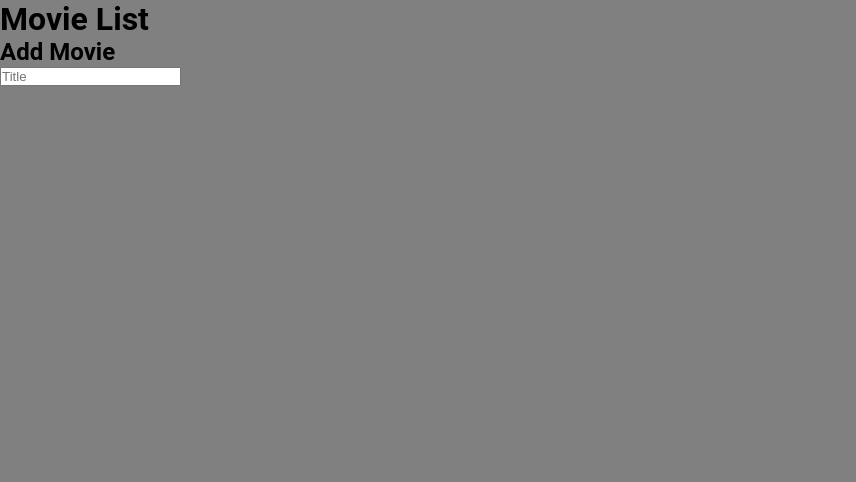
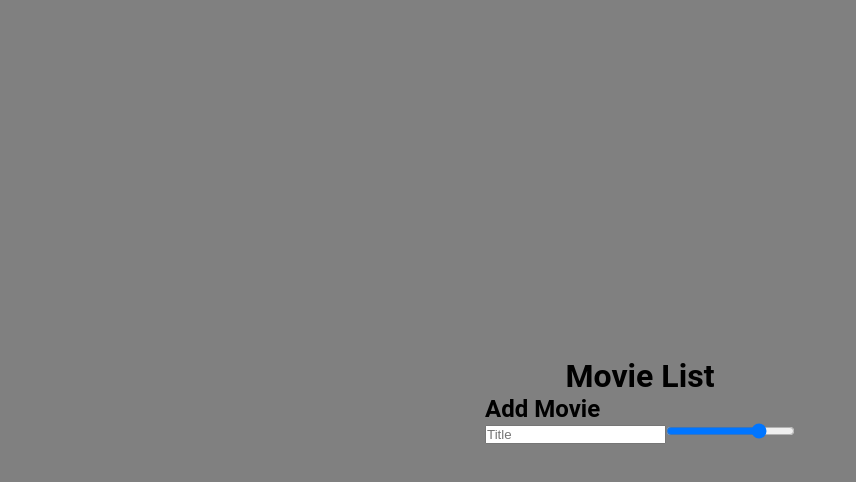
Before and after one commit to Isidorsson/lexicon-tasks, a React (Vite) app in the folder lexicon-task-react-movie-card/: page / in a window 1280 px wide. Shown: the top 482 px of the page, without its empty margins (0-856 px from the left). Built offline with nearby package versions, Linux system fonts and the light colour scheme.

Commit message:
Add input range for movie rating and update app styling

```diff
--- a/lexicon-task-react-movie-card/src/componens/AddMovie.tsx
+++ b/lexicon-task-react-movie-card/src/componens/AddMovie.tsx
@@ -18,7 +18,7 @@ export const AddMovie: React.FC = () => {
         value={title}
         onChange={(event) => setTitle(event.target.value)}
       />
-
+<input type="range" min="1" max="5" value="4" />
     </div>
   );
 }
--- a/lexicon-task-react-movie-card/src/index.css
+++ b/lexicon-task-react-movie-card/src/index.css
@@ -8,3 +8,12 @@ body {
   font-family: 'Roboto', sans-serif;
  background-color: gray;
 }
+
+.App {
+  display: flex;
+  justify-content: center;
+  align-items: center;
+  height: 100vh;
+  background-color: gray;
+  flex-direction: column;
+}
```
